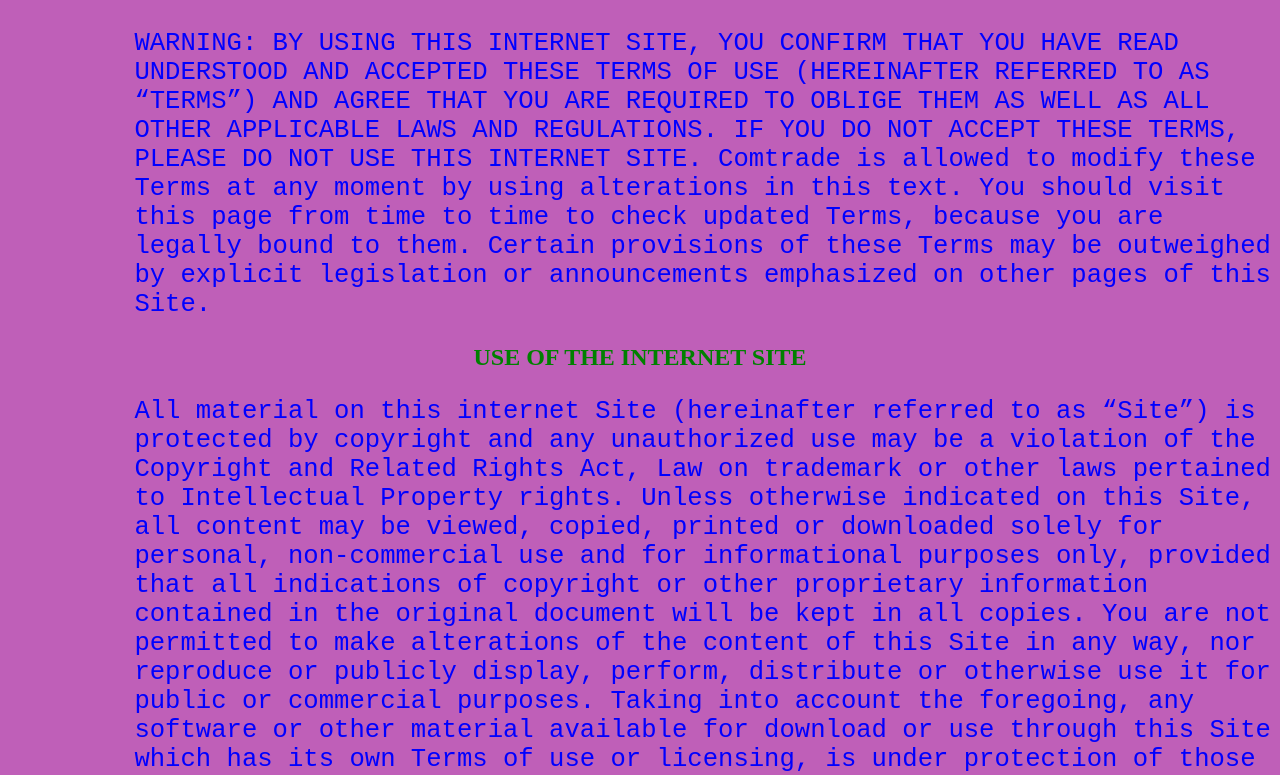
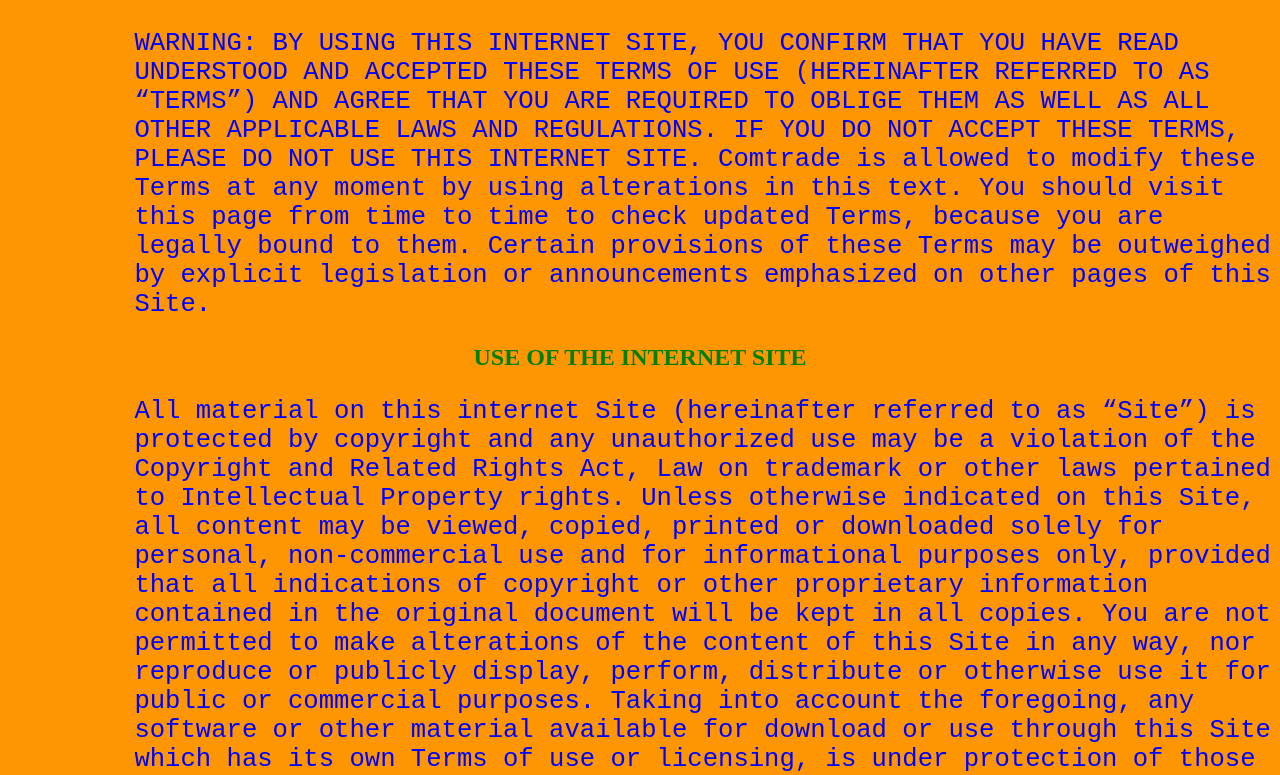
Before and after one commit to Mahmoud-Hazem/Terms-and-conditions, a plain HTML site: page index.html in a window 1280 px wide. Shown: the part 131-906 px from the top of the page. Drawn offline with Linux system fonts and the light colour scheme.

Commit message:
Update index.html

```diff
--- a/index.html
+++ b/index.html
@@ -2,10 +2,10 @@
 <html>
 <head>
 <title> NE terms and conditions </title>
-	<link rel="icon" type="image/jfif"href="https://deeplor.s3.us-west-2.amazonaws.com/matting_original/2021/04/30/4674a3c543c94978957cb81bb4471cb0.png?X-Amz-Algorithm=AWS4-HMAC-SHA256&X-Amz-Date=20210430T093210Z&X-Amz-SignedHeaders=host&X-Amz-Expires=604800&X-Amz-Credential=AKIAJLV5F34YI3EGRIUQ%2F20210430%2Fus-west-2%2Fs3%2Faws4_request&X-Amz-Signature=fd21867c3e230f7bf64a822cb00e6262d3055a90549210f7e5a11b4fc93144ae">
+	<link rel="icon" type="image/jfif"href="https://i.ibb.co/r22Bnt5/t-l-chargement-2.png">
 <style>
 html{height:100%;
-background-color:#BF5FB8;
+background-color:#FE9603;
 }
  pre {
             overflow-x: auto;
```
